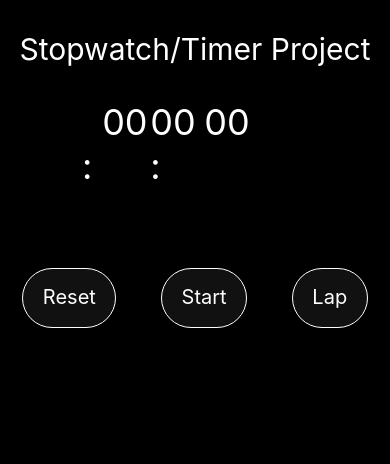
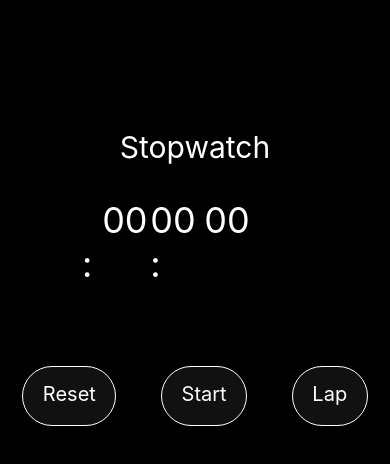
Before and after one commit to Nate-Wilcox/CSC3220_T4, a React Native app in the folder Stopwatch/: screen / in a window 390 px wide. Shown: the top 464 px of the page. Built offline with nearby package versions, Linux system fonts and the light colour scheme.

Commit message:
Changed margins
Changed margins to make view work better

```diff
--- a/Stopwatch/App.js
+++ b/Stopwatch/App.js
@@ -6,7 +6,7 @@ import StopwatchContainer from "./stopwatch/stopwatch.container";
 export default function App() {
   return (
     <View style={styles.container}>
-      <Text style={styles.title}>Stopwatch/Timer Project</Text>
+      <Text style={styles.title}>Stopwatch</Text>
 
       <StopwatchContainer />
 
@@ -28,7 +28,8 @@ const styles = StyleSheet.create({
   title: {
     fontSize: 30,
     color: "white",
-    marginBottom: "8%"
-  }
+    marginTop: "25%",
+    marginBottom: "8%",
+  },
 
 });
```
